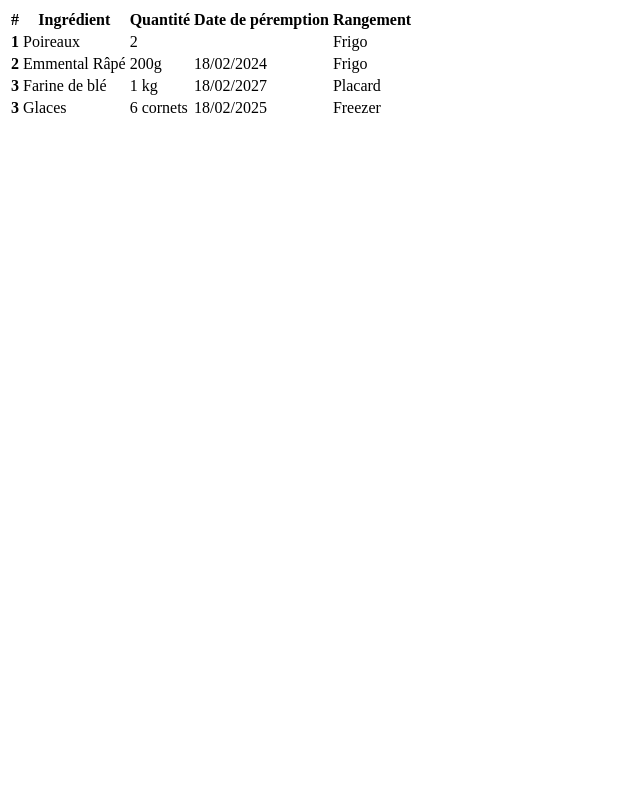
After one commit to NilinC/ListNEat, a Symfony app: template templates/list.html.twig in a window 1280 px wide. The commit adds this page. Shown: the whole page, without its empty margins (0-640 px from the left). Run offline with Twig, Linux system fonts and the light colour scheme; the template is opened without the code that fills it, so the values that code supplies are empty; some libraries are stand-ins or nearby versions.

Commit message:
feat: Affichage d'une liste d'ingrédients
Closes #1

```diff
--- a/assets/styles/app.css
+++ /dev/null
@@ -1,3 +0,0 @@
-body {
-    background-color: skyblue;
-}
--- /dev/null
+++ b/templates/list.html.twig
@@ -0,0 +1,41 @@
+<table class="table table-hover">
+    <thead>
+    <tr>
+        <th scope="col">#</th>
+        <th scope="col">Ingrédient</th>
+        <th scope="col">Quantité</th>
+        <th scope="col">Date de péremption</th>
+        <th scope="col">Rangement</th>
+    </tr>
+    </thead>
+    <tbody>
+    <tr>
+        <th scope="row">1</th>
+        <td>Poireaux</td>
+        <td>2</td>
+        <td></td>
+        <td>Frigo</td>
+    </tr>
+    <tr>
+        <th scope="row">2</th>
+        <td>Emmental Râpé</td>
+        <td>200g</td>
+        <td>18/02/2024</td>
+        <td>Frigo</td>
+    </tr>
+    <tr>
+        <th scope="row">3</th>
+        <td>Farine de blé</td>
+        <td>1 kg</td>
+        <td>18/02/2027</td>
+        <td>Placard</td>
+    </tr>
+    <tr>
+        <th scope="row">3</th>
+        <td>Glaces</td>
+        <td>6 cornets</td>
+        <td>18/02/2025</td>
+        <td>Freezer</td>
+    </tr>
+    </tbody>
+</table>
```
Also changed, not shown: src/Controller/HomepageController.php (added, +18 -0 lines), templates/base.html.twig (+20 -2 lines).
